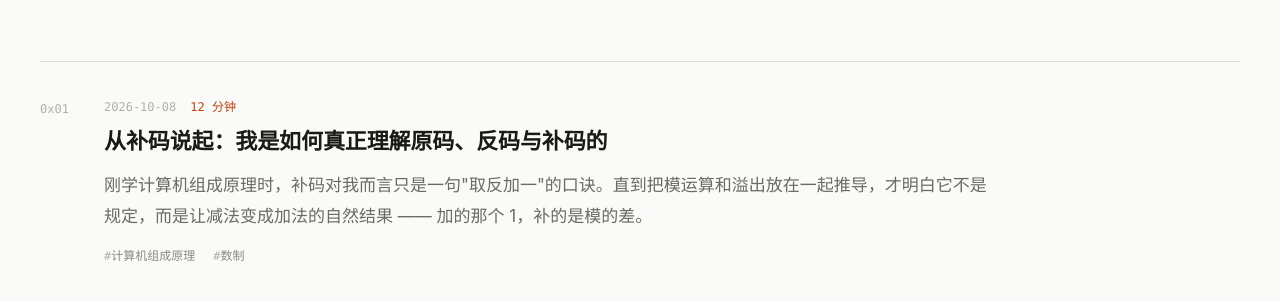
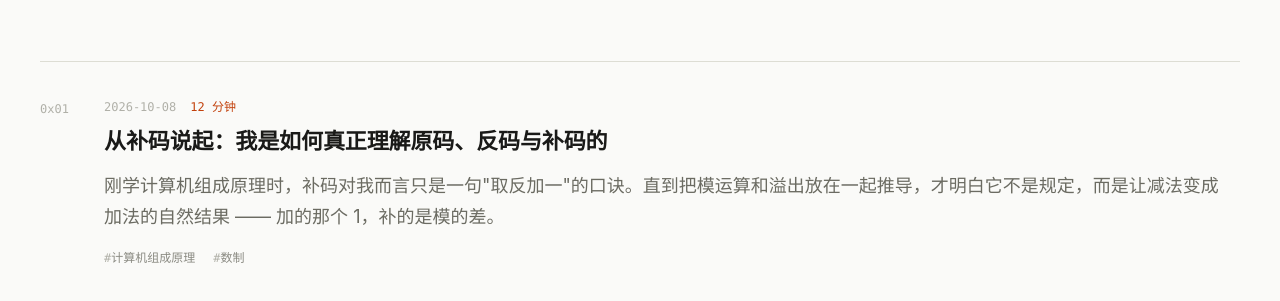
Before and after one commit to ljjyxzy/ljjyxzy.github.io, a plain HTML site: page index.html in a window 1280 px wide. Shown: the part 499-800 px from the top of the page. Drawn offline with Linux system fonts and the light colour scheme.

Commit message:
style: 容器加宽至 1400px，摘要字号提至 18px

```diff
--- a/style.css
+++ b/style.css
@@ -39,7 +39,7 @@
 
   /* 布局：左侧地址栏宽度 */
   --rail:      64px;
-  --content:   1200px;
+  --content:   1400px;
 
   --ease: cubic-bezier(0.4, 0, 0.2, 1);
 }
@@ -219,9 +219,9 @@ a {
 
 .note p {
   margin: 0 0 14px;
-  max-width: 52em;
-  font-size: 17px;
-  line-height: 1.8;
+  max-width: 62em;
+  font-size: 18px;
+  line-height: 1.75;
   color: var(--ink-mid);
 }
 
```
